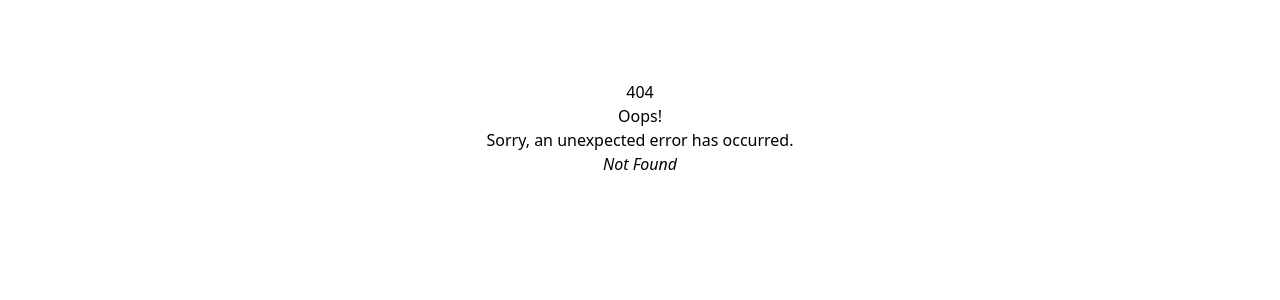
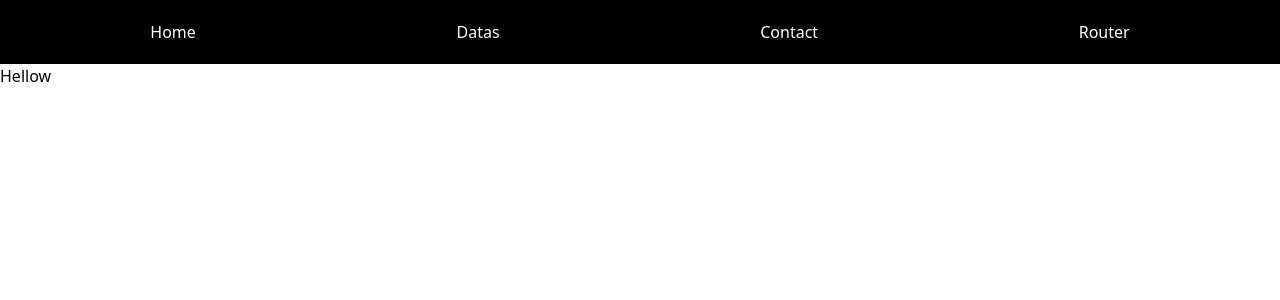
Before and after one commit to KhanZiaul/React-JS, a React (Vite) app in the folder 03-react-router-again/: page /datas/1 in a window 1280 px wide. Before the commit this address had no page. Shown: the top 300 px of the page. Built offline with nearby package versions, Linux system fonts and the light colour scheme.

Commit message:
card link added

```diff
--- /dev/null
+++ b/03-react-router-again/src/components/Card/Card.jsx
@@ -0,0 +1,11 @@
+import React from 'react';
+
+const Card = () => {
+    return (
+        <div>
+            <h2>Hellow</h2>
+        </div>
+    );
+};
+
+export default Card;
--- a/03-react-router-again/src/components/Cards/Cards.jsx
+++ b/03-react-router-again/src/components/Cards/Cards.jsx
@@ -1,14 +1,16 @@
 import React from 'react';
+import { Link } from 'react-router-dom';
 
 const Cards = ({data}) => {
     console.log(data)
-    const {name , username , phone , website} =data;
+    const {name , username , phone , website , id} =data;
     return (
         <div className='p-5 text-center bg-sky-700 text-white rounded-lg'>
             <h2 className='text-xl font-semibold'>{name}</h2>
             <p>User-Name : {username}</p>
             <p>Phone : {phone}</p>
-            <p>Website : {website}</p>
+            <p className='mb-4'>Website : {website}</p>
+            <p><Link className='bg-orange-400 px-3 py-2 rounded-xl hover:bg-orange-700' to={`/datas/${id}`}>More Info</Link></p>
         </div>
     );
 };
--- a/03-react-router-again/src/components/Nav/Nav.jsx
+++ b/03-react-router-again/src/components/Nav/Nav.jsx
@@ -10,7 +10,7 @@ const Nav = () => {
             <a href="/root">Router</a> */}
 
             <Link to="/">Home</Link>
-            <Link to="/data">Data</Link>
+            <Link to="/datas">Datas</Link>
             <Link to="/contact">Contact</Link>
             <Link to="/root">Router</Link>
         </nav>
```
Also changed, not shown: 03-react-router-again/src/main.jsx (+6 -1 lines).
